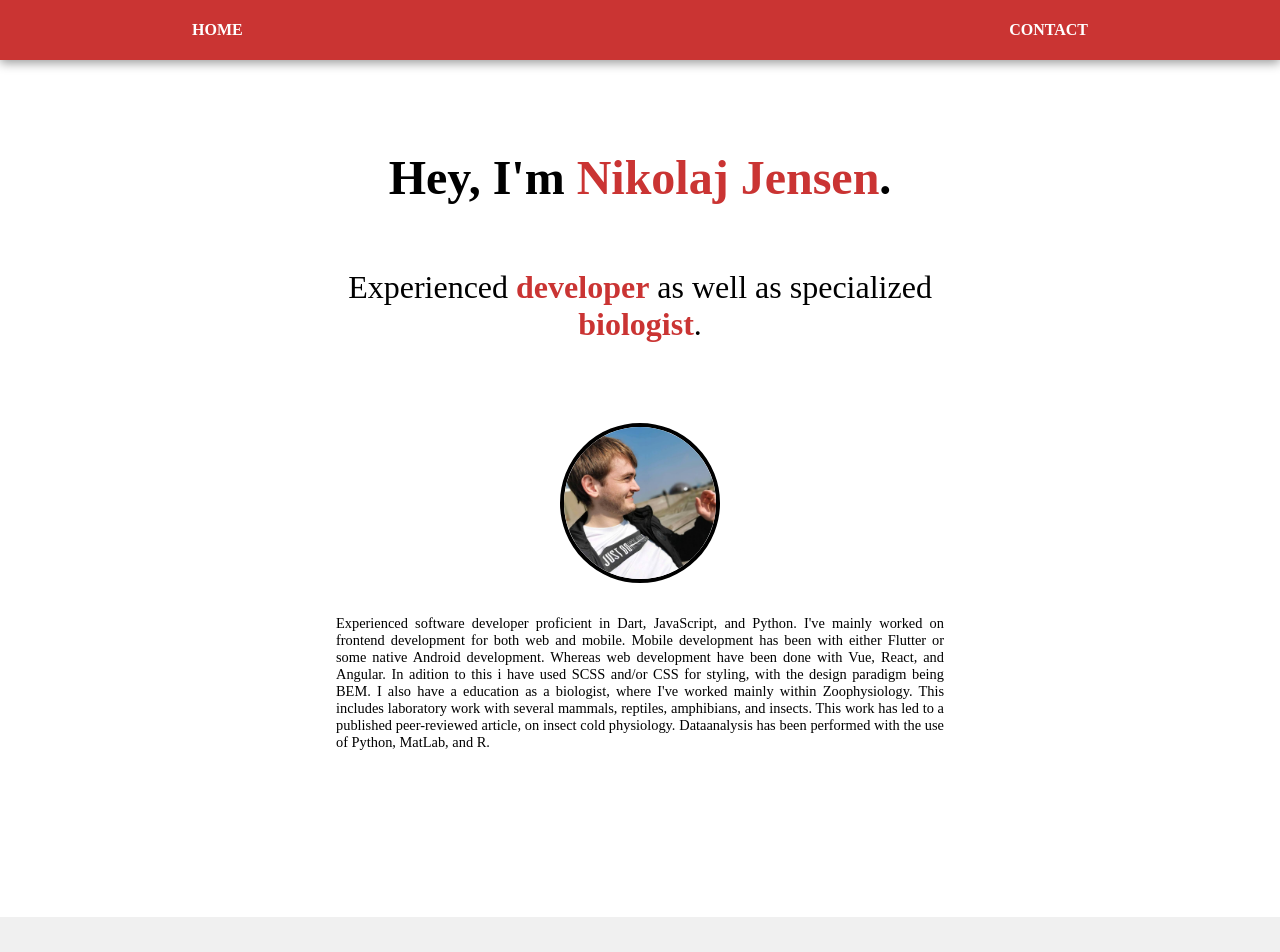
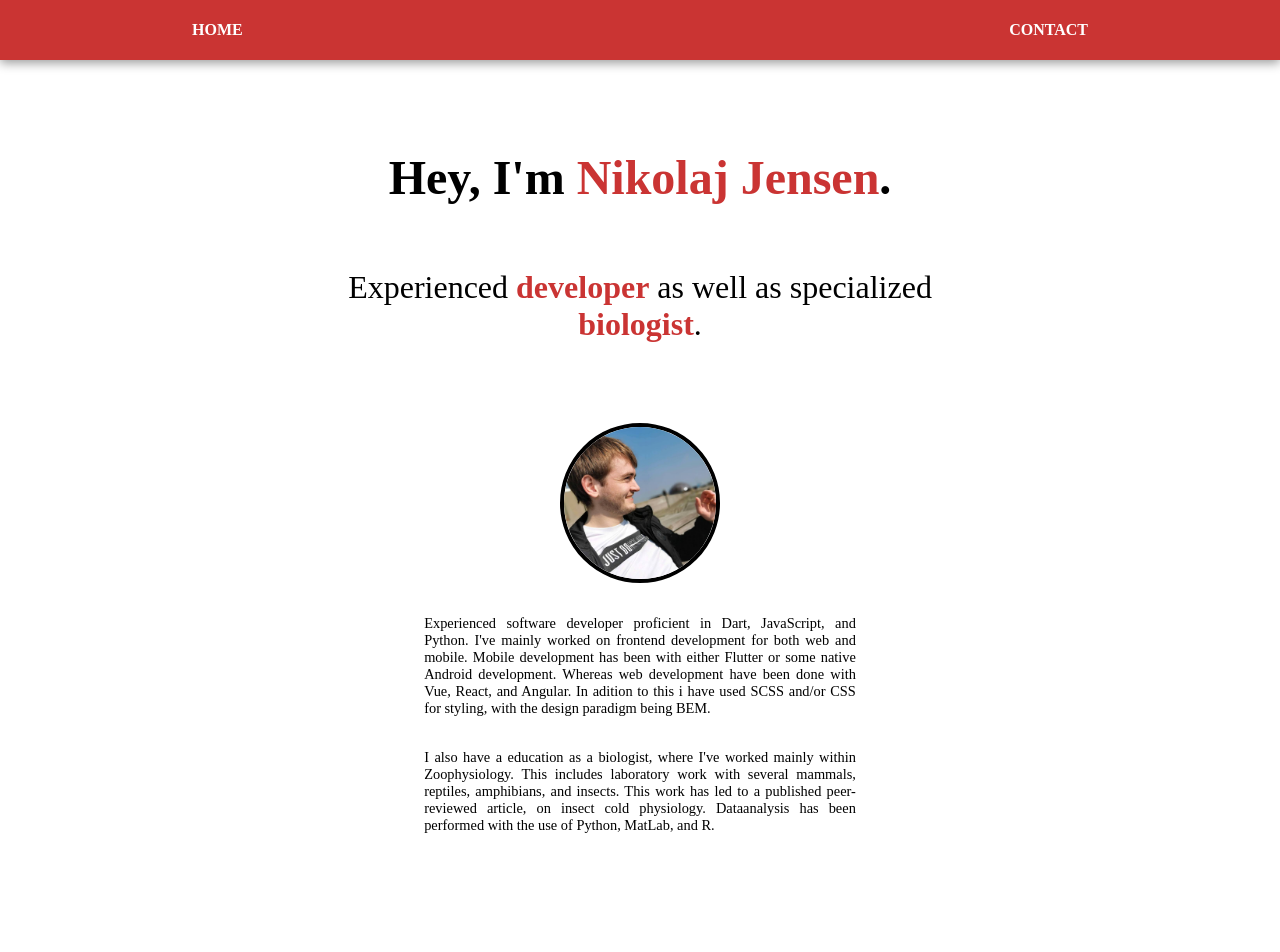
Before and after one commit to nikolajjsj/portfolio, a Vue app: page /#/ in a window 1280 px wide. Shown: the top 952 px of the page. Built offline with nearby package versions, Linux system fonts and the light colour scheme; a web font is replaced by a local one.

Commit message:
Divided introduction paragraph into two seperate paragraphs + made max-width = 60ch

```diff
--- a/src/components/Introduction.vue
+++ b/src/components/Introduction.vue
@@ -18,11 +18,14 @@
       development has been with either Flutter or some native Android
       development. Whereas web development have been done with Vue, React, and
       Angular. In adition to this i have used SCSS and/or CSS for styling, with
-      the design paradigm being BEM. I also have a education as a biologist,
-      where I've worked mainly within Zoophysiology. This includes laboratory
-      work with several mammals, reptiles, amphibians, and insects. This work
-      has led to a published peer-reviewed article, on insect cold physiology.
-      Dataanalysis has been performed with the use of Python, MatLab, and R.
+      the design paradigm being BEM.
+    </p>
+    <p class="introduction--paragraph">
+      I also have a education as a biologist, where I've worked mainly within
+      Zoophysiology. This includes laboratory work with several mammals,
+      reptiles, amphibians, and insects. This work has led to a published
+      peer-reviewed article, on insect cold physiology. Dataanalysis has been
+      performed with the use of Python, MatLab, and R.
     </p>
   </div>
 </template>
@@ -67,6 +70,7 @@ export default {
   margin: 1rem;
   text-align: justify;
   font-size: 0.9rem;
+  max-width: 60ch;
 }
 
 @media only screen and (min-width: 1024px) {
```
